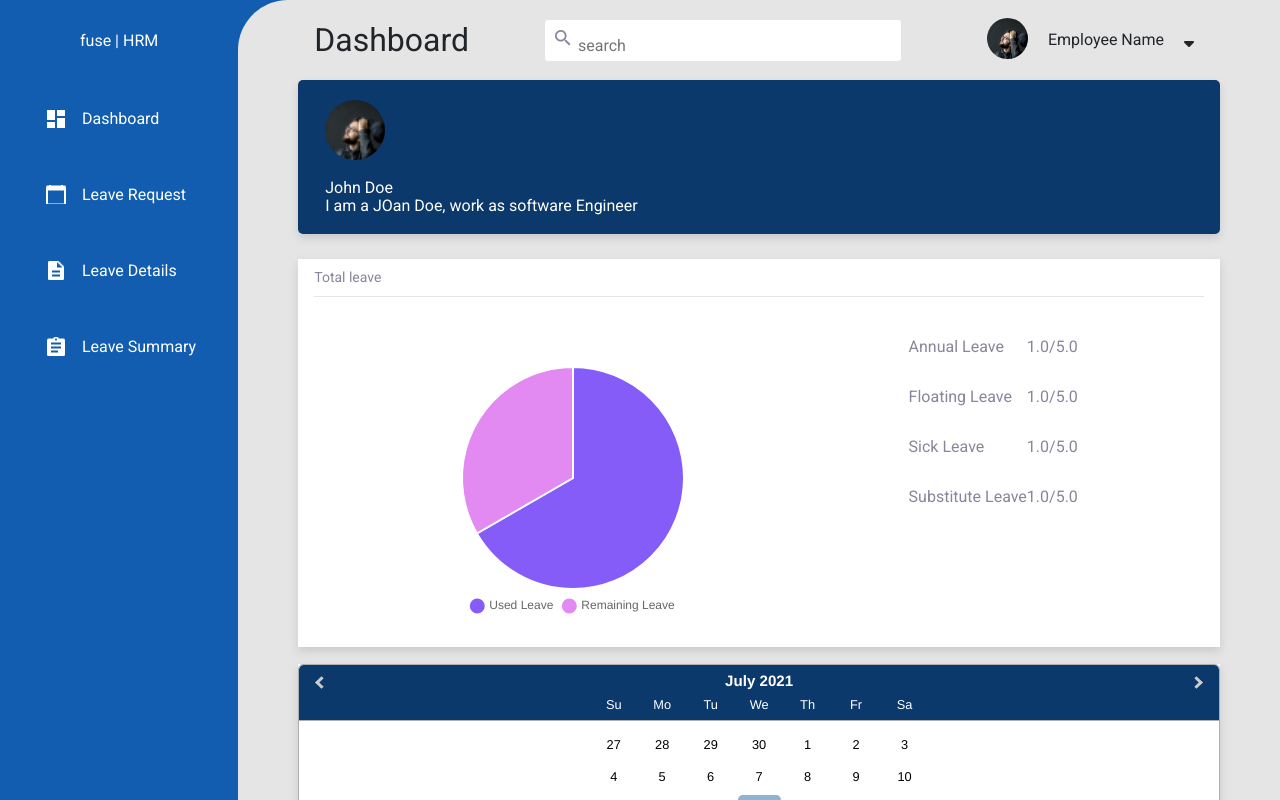
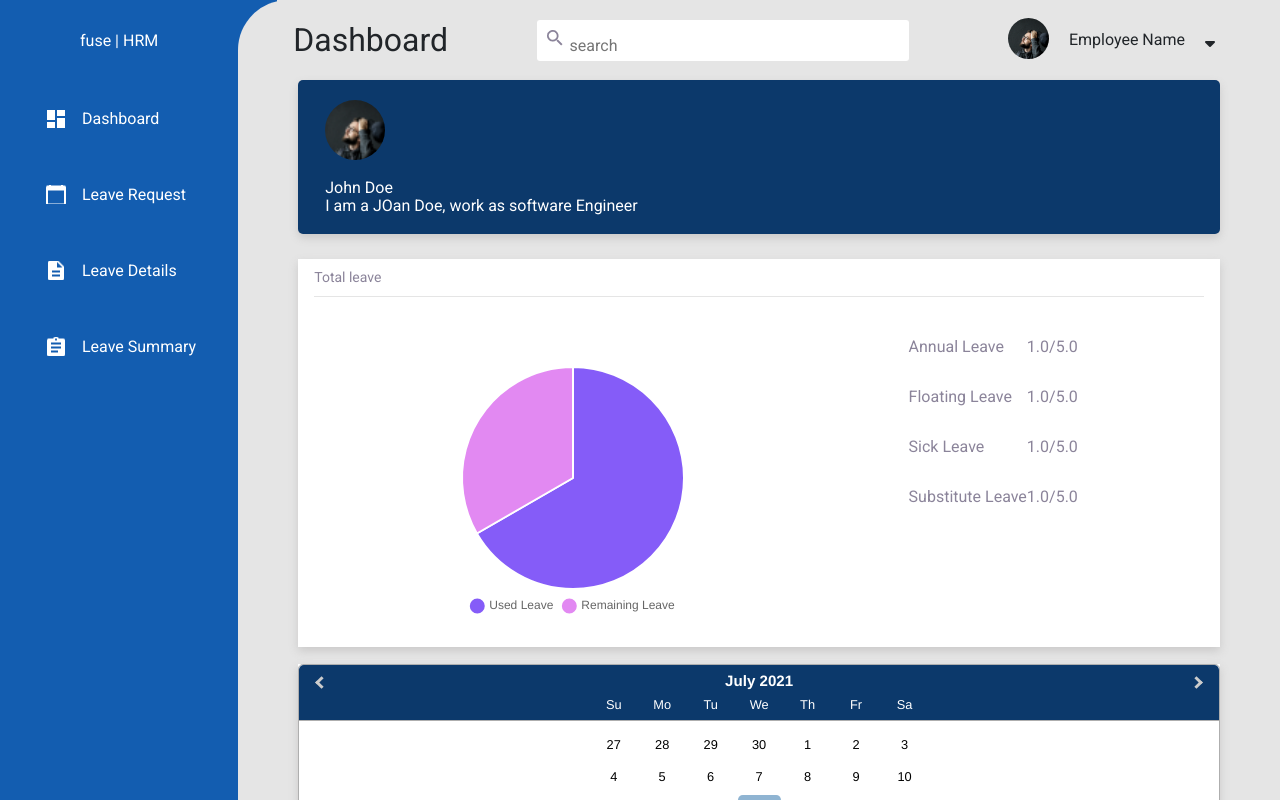
Before and after one commit to Sarita-Dangi-Internship/fuse-HRM, a React (Create React App) app: page /dashboard in a window 1280 px wide. Shown: the top 800 px of the page. Built offline with nearby package versions, Linux system fonts and the light colour scheme.

Commit message:
fix design: fix padding for dashboard

```diff
--- a/src/styles/components/_sidebar.scss
+++ b/src/styles/components/_sidebar.scss
@@ -23,7 +23,6 @@ $darkBlue: #0c396b;
       &--icon {
         padding: 0px 26px;
       }
-
       .dashboard-icon {
         background: url("../../templates/sidebar/dashboard-white.png")
           no-repeat center;
--- a/src/styles/layouts/_dashboard.scss
+++ b/src/styles/layouts/_dashboard.scss
@@ -25,13 +25,14 @@ $black: #000000;
   flex-grow: 5;
   flex-basis: 50%;
   border-radius: 50px 0px 0px 50px;
-  padding: 0px 60px 20px;
+  padding: 0px 39px 20px;
   background-color: $gray;
 }
 .main-container {
   display: flex;
   flex-flow: row wrap;
   justify-content: space-between;
+  padding: 0px 21px;
 
   &__left {
     flex-grow: 2;
```
